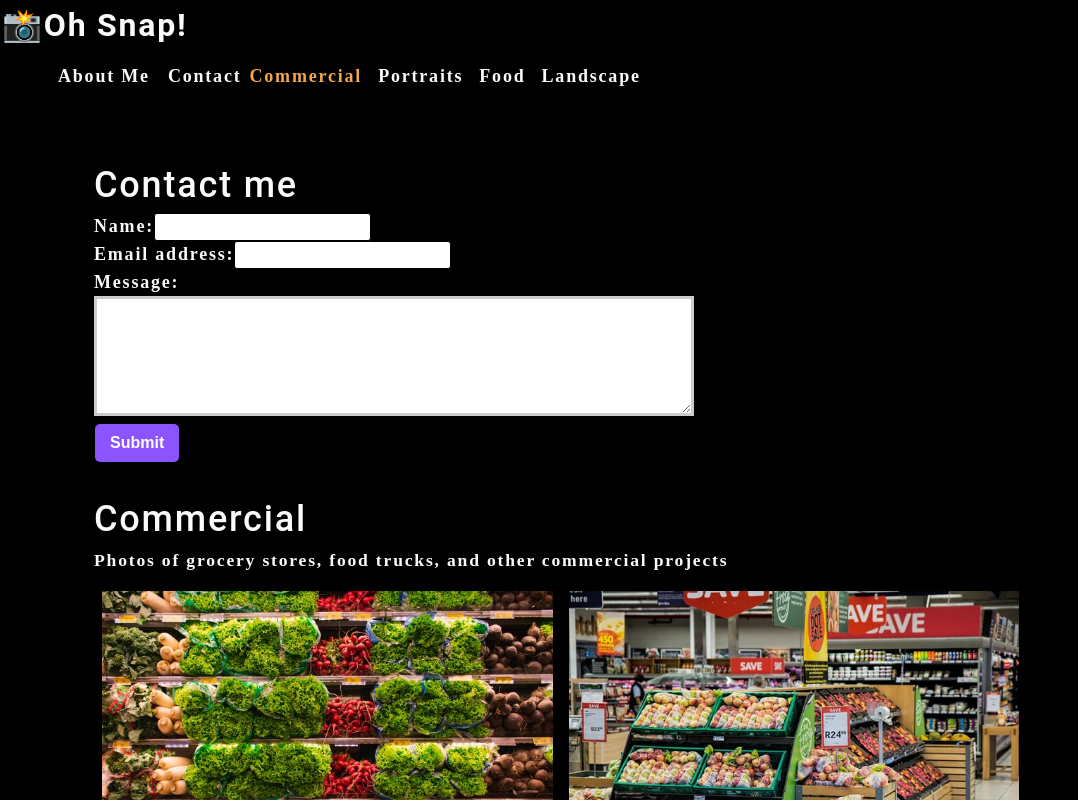
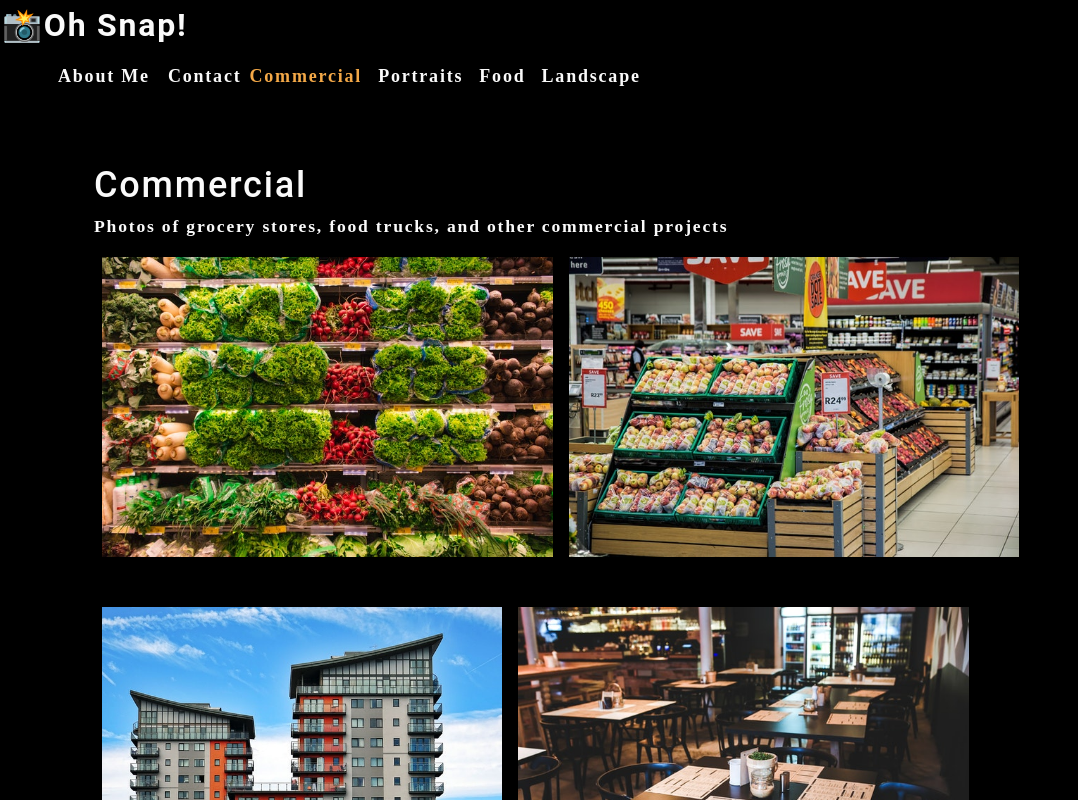
Before and after one commit to aholston/photo-port, a React (Create React App) app: page / in a window 1280 px wide. Shown: the top 800 px of the page, without its empty margins (0-1078 px from the left). Built offline with nearby package versions, Linux system fonts and the light colour scheme.

Commit message:
styling for contact form

```diff
--- a/src/App.js
+++ b/src/App.js
@@ -18,6 +18,7 @@
   ]);
 
   const [currentCategory, setCurrentCategory] = useState(categories[0]);
+  const [contactSelected, setContactSelected] = useState(false);
 
   return (
     <div>
@@ -25,13 +26,18 @@
         categories={categories}
         setCurrentCategory={setCurrentCategory}
         currentCategory={currentCategory}
+        contactSelected={contactSelected}
+        setContactSelected={setContactSelected}
       />
       <main>
-        <ContactForm />
-        <Gallery
-          currentCategory={currentCategory}
-        />
-        <About />
+      {!contactSelected ? (
+        <>
+          <Gallery currentCategory={currentCategory}></Gallery>
+          <About></About>
+        </>
+        ) : (
+          <ContactForm></ContactForm>
+        )}
       </main>
     </div>
   );
--- a/src/components/Contact/index.js
+++ b/src/components/Contact/index.js
@@ -1,12 +1,37 @@
 import React, { useState } from 'react';
+
+import { validateEmail } from '../../utils/helpers';
 
 function ContactForm() {
     const [formState, setFormState] = useState({ name: '', email: '', message: '' });
     const { name, email, message } = formState;
 
+    const [errorMessage, setErrorMessage] = useState('');
+
     function handleChange(e) {
-        setFormState({...formState, [e.target.name]: e.target.value });
-        console.log(formState);
+        if (e.target.name === 'email') {
+            const isValid = validateEmail(e.target.value);
+
+            if (!isValid) {
+                setErrorMessage('Your email is invalid.');
+              } else {
+                setErrorMessage('');
+              }
+            } else {
+                if (!e.target.value.length) {
+                  setErrorMessage(`${e.target.name} is required.`);
+                } else {
+                  setErrorMessage('');
+                }
+          }
+
+          if (!errorMessage) {
+            setFormState({ ...formState, [e.target.name]: e.target.value });
+          } else {
+            console.log(errorMessage);
+          }
+
+
       }
 
       function handleSubmit(e) {
@@ -20,16 +45,22 @@
             <form id="contact-form" onSubmit={handleSubmit}>
                 <div>
                     <label htmlFor="name">Name:</label>
-                    <input type="text" name="name" defaultValue={name} onChange={handleChange}/>
+                    <input type="text" name="name" defaultValue={name} onBlur={handleChange}/>
                 </div>
                 <div>
                     <label htmlFor="email">Email address:</label>
-                    <input type="email" name="email" defaultValue={email} onChange={handleChange}/>
+                    <input type="email" name="email" defaultValue={email} onBlur={handleChange}/>
                 </div>
                 <div>
                     <label htmlFor="message">Message:</label>
-                    <textarea name="message" rows="5"  defaultValue={message} onChange={handleChange}/>
+                    <textarea name="message" rows="5"  defaultValue={message} onBlur={handleChange}/>
                 </div>
+
+                {errorMessage && (
+                    <div>
+                        <p className="error-text">{errorMessage}</p>
+                    </div>
+                )}
 
                 <button type="submit">Submit</button>
             </form>
--- a/src/components/Navigation/index.js
+++ b/src/components/Navigation/index.js
@@ -6,6 +6,8 @@
         categories = [],
         setCurrentCategory,
         currentCategory,
+        contactSelected,
+        setContactSelected
       } = props;
 
       useEffect(() => {
@@ -21,21 +23,24 @@
         </h2>
         <nav>
         <ul className="flex-row">
-            <li className="mx-2">
-                <a data-testid="about" href="#about">
+            <li className={`mx-2 ${contactSelected && 'navActive'}`}>
+                <a data-testid="about" href="#about" onClick={() => setContactSelected(false)}>
                     About Me
                 </a>
             </li>
             <li>
-                <span>Contact</span>
+                <span onClick={() => setContactSelected(true)}>Contact</span>
             </li>
             {categories.map((category) => (
-            <li className={`mx-1
-                ${currentCategory.name === category.name && 'navActive'}`}
+            <li
+                className={`mx-1 ${
+                currentCategory.name === category.name && !contactSelected && `navActive`
+                }`}
                 key={category.name}
             >
                 <span onClick={() => {
                   setCurrentCategory(category)
+                  setContactSelected(false);
                 }}>
                     {capitalizeFirstLetter(category.name)}
                 </span>
```
